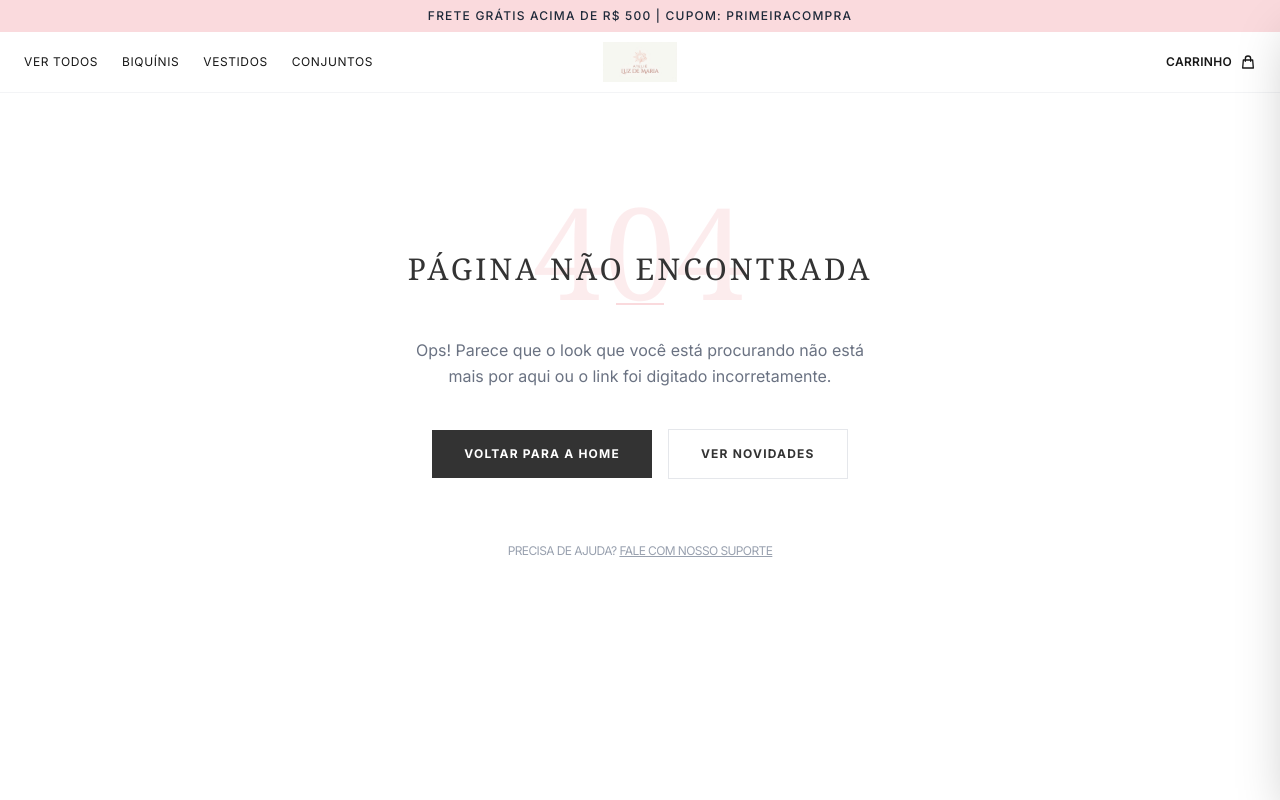
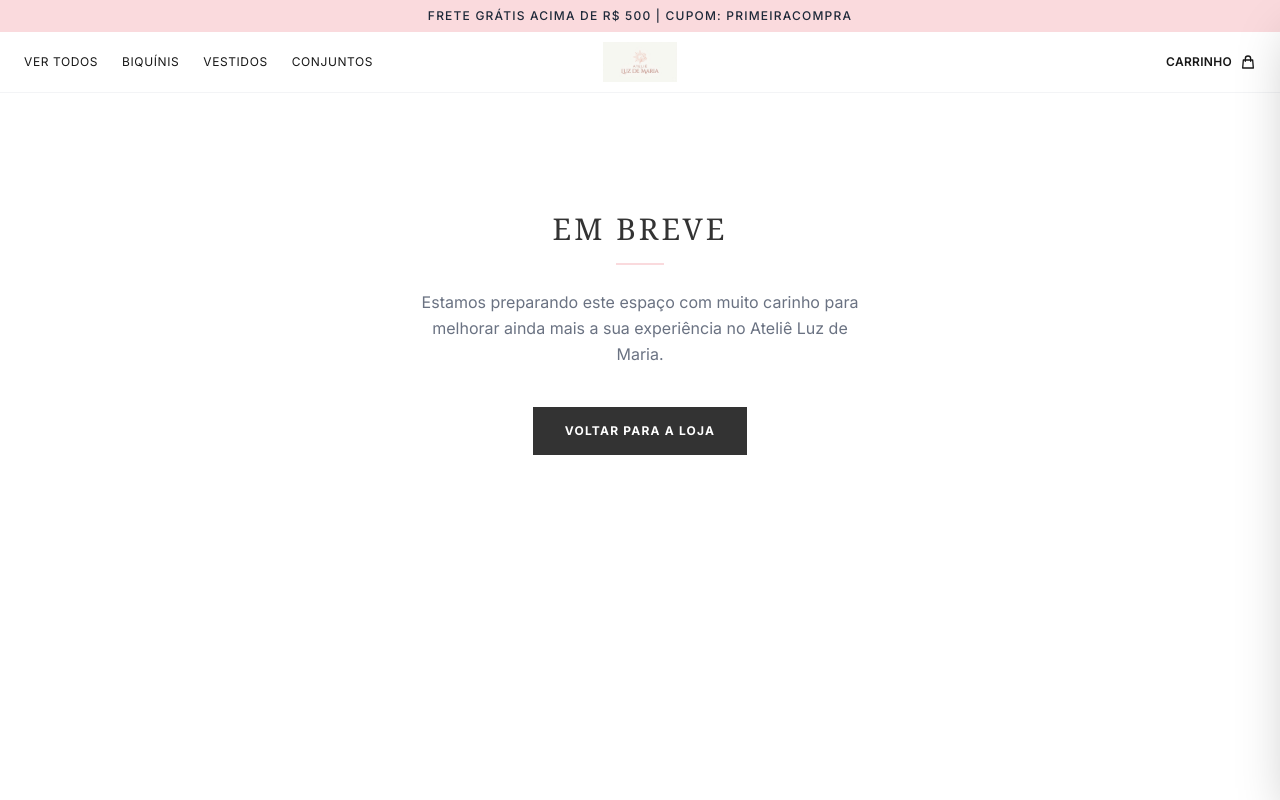
Before and after one commit to Felicordeirofcf/atelie, a Next.js app: page /minha-conta in a window 1280 px wide. Before the commit this address had no page. Shown: the top 800 px of the page. Built offline with nearby package versions, Linux system fonts and the light colour scheme.

Commit message:
first commit

```diff
--- /dev/null
+++ b/app/minha-conta/page.tsx
@@ -0,0 +1,23 @@
+import Link from 'next/link';
+
+export default function UnderConstructionPage() {
+  return (
+    <div className="min-h-[60vh] flex flex-col items-center justify-center bg-white px-4 text-center">
+      <h1 className="text-2xl md:text-3xl font-serif uppercase tracking-widest text-[#333333] mb-4">
+        Em Breve
+      </h1>
+      <div className="w-12 h-0.5 bg-[#FADADD] mx-auto mb-6"></div>
+
+      <p className="text-gray-500 text-sm md:text-base max-w-md mx-auto mb-10 leading-relaxed">
+        Estamos preparando este espaço com muito carinho para melhorar ainda mais a sua experiência no Ateliê Luz de Maria.
+      </p>
+
+      <Link
+        href="/"
+        className="px-8 py-4 bg-[#333333] text-white text-xs font-bold uppercase tracking-widest hover:bg-[#FADADD] hover:text-[#333333] transition-colors"
+      >
+        Voltar para a Loja
+      </Link>
+    </div>
+  );
+}
--- /dev/null
+++ b/app/pedidos/page.tsx
@@ -0,0 +1,23 @@
+import Link from 'next/link';
+
+export default function UnderConstructionPage() {
+  return (
+    <div className="min-h-[60vh] flex flex-col items-center justify-center bg-white px-4 text-center">
+      <h1 className="text-2xl md:text-3xl font-serif uppercase tracking-widest text-[#333333] mb-4">
+        Em Breve
+      </h1>
+      <div className="w-12 h-0.5 bg-[#FADADD] mx-auto mb-6"></div>
+
+      <p className="text-gray-500 text-sm md:text-base max-w-md mx-auto mb-10 leading-relaxed">
+        Estamos preparando este espaço com muito carinho para melhorar ainda mais a sua experiência no Ateliê Luz de Maria.
+      </p>
+
+      <Link
+        href="/"
+        className="px-8 py-4 bg-[#333333] text-white text-xs font-bold uppercase tracking-widest hover:bg-[#FADADD] hover:text-[#333333] transition-colors"
+      >
+        Voltar para a Loja
+      </Link>
+    </div>
+  );
+}
--- /dev/null
+++ b/app/rastrear-pedido/page.tsx
@@ -0,0 +1,23 @@
+import Link from 'next/link';
+
+export default function UnderConstructionPage() {
+  return (
+    <div className="min-h-[60vh] flex flex-col items-center justify-center bg-white px-4 text-center">
+      <h1 className="text-2xl md:text-3xl font-serif uppercase tracking-widest text-[#333333] mb-4">
+        Em Breve
+      </h1>
+      <div className="w-12 h-0.5 bg-[#FADADD] mx-auto mb-6"></div>
+
+      <p className="text-gray-500 text-sm md:text-base max-w-md mx-auto mb-10 leading-relaxed">
+        Estamos preparando este espaço com muito carinho para melhorar ainda mais a sua experiência no Ateliê Luz de Maria.
+      </p>
+
+      <Link
+        href="/"
+        className="px-8 py-4 bg-[#333333] text-white text-xs font-bold uppercase tracking-widest hover:bg-[#FADADD] hover:text-[#333333] transition-colors"
+      >
+        Voltar para a Loja
+      </Link>
+    </div>
+  );
+}
--- /dev/null
+++ b/app/trocas-e-devolucoes/page.tsx
@@ -0,0 +1,23 @@
+import Link from 'next/link';
+
+export default function UnderConstructionPage() {
+  return (
+    <div className="min-h-[60vh] flex flex-col items-center justify-center bg-white px-4 text-center">
+      <h1 className="text-2xl md:text-3xl font-serif uppercase tracking-widest text-[#333333] mb-4">
+        Em Breve
+      </h1>
+      <div className="w-12 h-0.5 bg-[#FADADD] mx-auto mb-6"></div>
+
+      <p className="text-gray-500 text-sm md:text-base max-w-md mx-auto mb-10 leading-relaxed">
+        Estamos preparando este espaço com muito carinho para melhorar ainda mais a sua experiência no Ateliê Luz de Maria.
+      </p>
+
+      <Link
+        href="/"
+        className="px-8 py-4 bg-[#333333] text-white text-xs font-bold uppercase tracking-widest hover:bg-[#FADADD] hover:text-[#333333] transition-colors"
+      >
+        Voltar para a Loja
+      </Link>
+    </div>
+  );
+}
```
